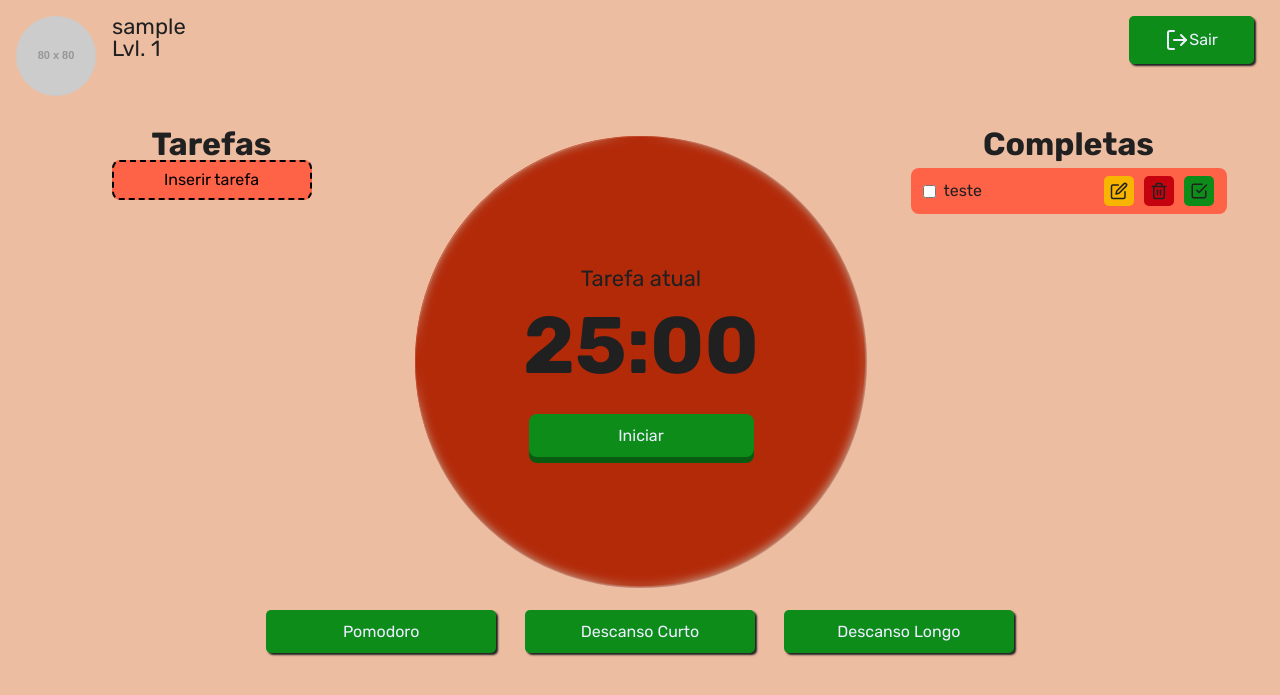
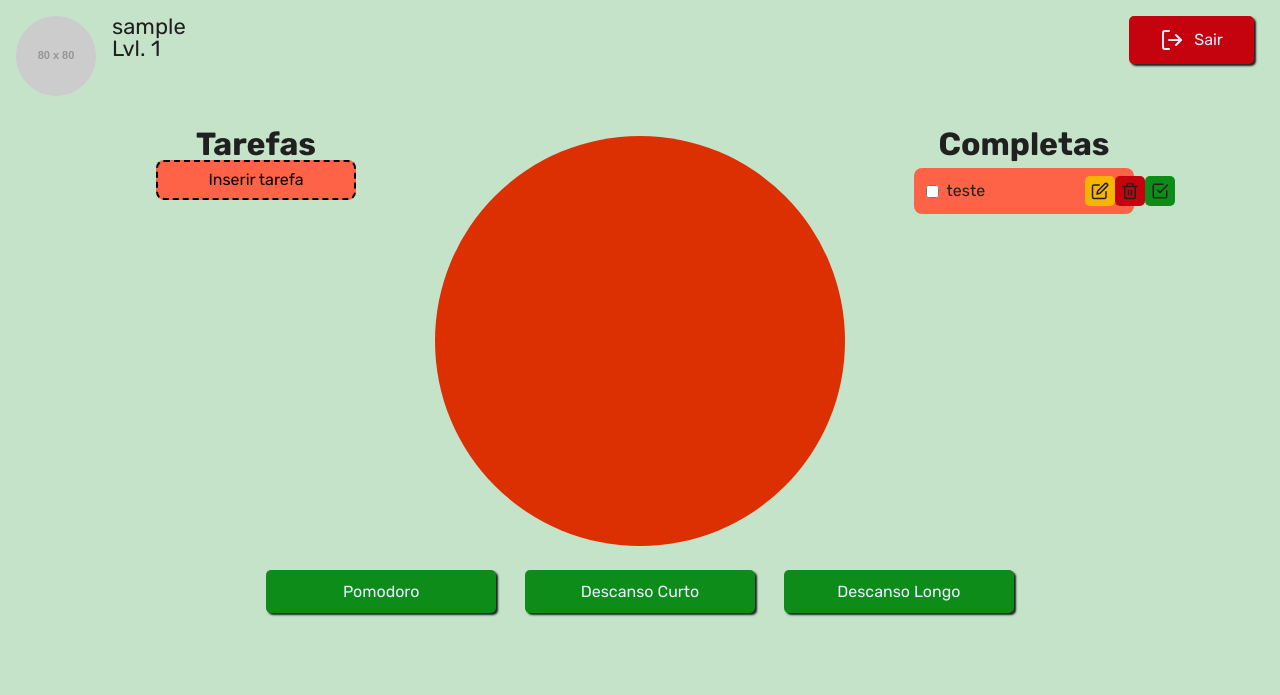
Before and after one commit to gijokf/PomoManager, a PHP site: page /dashboard in a window 1280 px wide. Shown: the top 695 px of the page. Run offline with PHP 8.4, Linux system fonts and the light colour scheme; the visitor is signed in with stand-in values (Sample User, id 1); grey boxes labelled with a size stand in for pictures from a placeholder-image service; data that the repository does not hold is empty; some libraries are stand-ins or nearby versions.

Commit message:
Ajustes de CSS no dashboard

```diff
--- a/View/dashboard.php
+++ b/View/dashboard.php
@@ -31,7 +31,7 @@
     $userName = $_SESSION["userName"];
     ?>
 </head>
-<body class="dashboard__body">
+<body>
 <header class="dashboard__cabecalho container">
     <div class="user__cabecalho">
         <img src="https://dummyimage.com/80x80/000/fff" class="user__avatar" alt="Avatar do usuário"/>
@@ -48,7 +48,7 @@
     <div class="card__grid-container container">
 
         <!-- Tarefas -->
-        <div class="card__container">
+        <div class="side__container">
             <h1 class="titulo--destaque">Tarefas</h1>
             <?php
             require_once('../src/Controller/Task/taskListController.php');
@@ -84,18 +84,20 @@
         </div>
 
         <!-- Timer -->
-        <div class="card__container">
+        <div class="center__container">
             <div class="card__central">
-                <div class="glass-effect">
-                    <h1 class="titulo" id="taskDescricao">Tarefa atual</h1>
-                    <p class="titulo--destaque timer--tempo" id="timer"></p>
-                    <button class="botao botao--estilo botao__iniciar" id="botao_timer">Iniciar</button>
+                <div class="timer_conteudo">
+                    <div class="centralizado">
+                        <h1 class="titulo" id="taskDescricao">Tarefa atual</h1>
+                        <p class="titulo--destaque timer--tempo" id="timer"></p>
+                        <button class="botao botao--estilo botao__iniciar" id="botao_timer">Iniciar</button>
+                    </div>
                 </div>
             </div>
         </div>
 
         <!-- Tarefas completas -->
-        <div class="card__container">
+        <div class="side__container">
             <h1 class="titulo--destaque">Completas</h1>
             <div class="tabela__tarefas">
                 <div class="tabela--detalhes">
--- a/public/css/base/base.css
+++ b/public/css/base/base.css
@@ -7,10 +7,6 @@ body {
     color: var(--preto);
 
     background: var(--verde-fundo);
-}
-
-.dashboard__body {
-    background: var(--vermelho-tomate);
 }
 
 .container {
--- a/public/css/components/botao.css
+++ b/public/css/components/botao.css
@@ -22,6 +22,11 @@
     align-items: center;
     width: 10%;
     height: 25%;
+    background-color: var(--vermelho);
+}
+
+.logout > svg {
+    margin-right: 10px;
 }
 
 .botao:hover {
--- a/public/css/components/card.css
+++ b/public/css/components/card.css
@@ -1,11 +1,19 @@
 .card__grid-container {
     display: grid;
-    grid-template-columns: repeat(3, 1fr);
+    grid-template-columns: 1fr 2fr 1fr;
+    width: 80%;
 }
 
-.card__container {
+.side__container {
     display: flex;
     justify-content: flex-start;
+    flex-direction: column;
+    align-items: center;
+}
+
+.center__container {
+    display: flex;
+    justify-content: space-around;
     flex-direction: column;
     align-items: center;
 }
@@ -41,11 +49,16 @@
 }
 
 .card__central {
+    display: flex;
+    align-items: center;
+    flex-direction: column;
+    justify-content: center;
     margin: 0.5rem;
     border-radius: 50%;
     background-color: #DC2F02;
-    width: 450px;
-    height: 450px
+    width: 80%;
+    height: 0;
+    padding-bottom: 80%;
 }
 
 .card__main {
@@ -54,15 +67,28 @@
     align-items: center;
 }
 
-.glass-effect {
-    display: flex;
-    align-items: center;
-    flex-direction: column;
-    justify-content: center;
-    border-radius: 50%;
-    backdrop-filter: blur(5px) saturate(100%);
-    background-color: rgba(17, 25, 40, 0.2);
-    border: 1px solid rgba(255, 255, 255, 0.125);
-    width: 450px;
-    height: 450px
+.timer_conteudo {
+    position: absolute;
+    text-align: center;
+    width: 100%;
+    height: 100%;
 }
+
+.centralizado {
+    display: inline-block;
+    vertical-align: middle;
+    width: 80%;
+}
+
+/*.glass-effect {*/
+/*    display: flex;*/
+/*    align-items: center;*/
+/*    flex-direction: column;*/
+/*    justify-content: center;*/
+/*    border-radius: 50%;*/
+/*    backdrop-filter: blur(5px) saturate(100%);*/
+/*    background-color: rgba(17, 25, 40, 0.2);*/
+/*    border: 1px solid rgba(255, 255, 255, 0.125);*/
+/*    width: 450px;*/
+/*    height: 450px*/
+/*}*/
--- a/public/css/components/tabela.css
+++ b/public/css/components/tabela.css
@@ -1,5 +1,5 @@
 .tabela__tarefas {
-    width: 300px;
+    width: 80%;
     display: flex;
     justify-content: space-between;
     background: tomato;
@@ -26,5 +26,5 @@
     display: flex;
     flex-direction: row;
     justify-content: space-around;
-    width: 40%;
+    width: 20%;
 }
```
